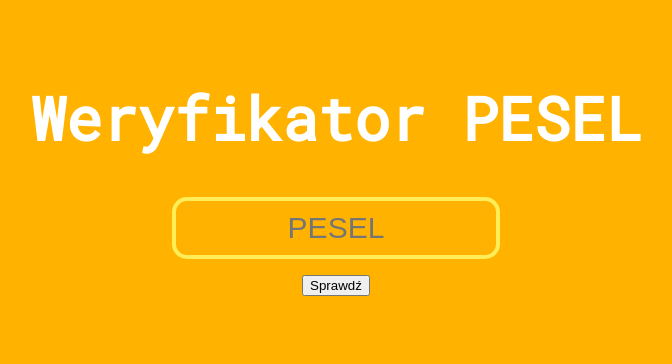
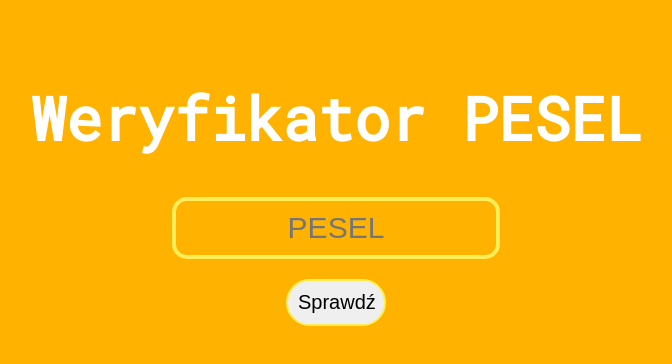
Before and after one commit to xXmilanek/pesel-verification, an Electron app: page index.html in a window 800 px wide. Shown: the whole page, without its empty margins (64-736 px from the left). Drawn offline with Linux system fonts and the light colour scheme.

Commit message:
Add button styles

```diff
--- a/assets/css/style.css
+++ b/assets/css/style.css
@@ -38,3 +38,20 @@ input:hover {
   width: 500px;
   border-color: #F57F17;
 }
+
+.btn {
+  margin: auto;
+  width: 100px;
+  margin-top: 20px;
+  font-size: 20px;
+  border: 2px solid #FFEE58;
+  border-radius: 30px;
+  padding: 10px;
+  outline: none;
+}
+
+.btn:hover {
+  background-color: #F57F17;
+  border: 2px solid #F57F17;
+  cursor: pointer;
+}
```
